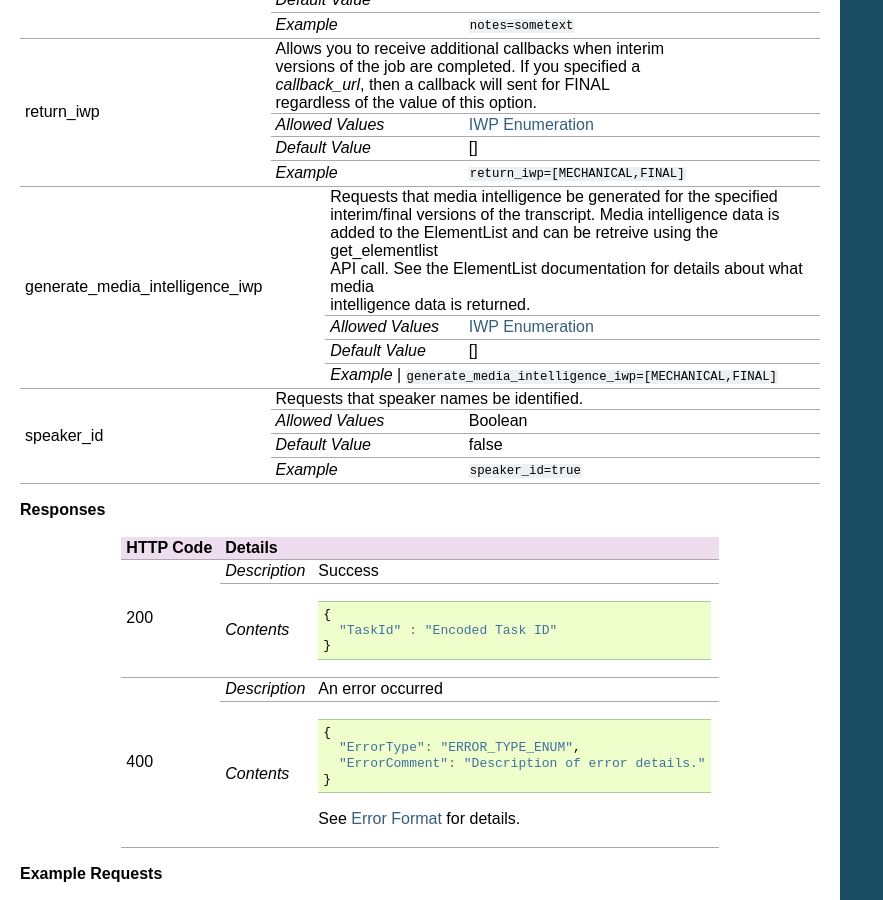
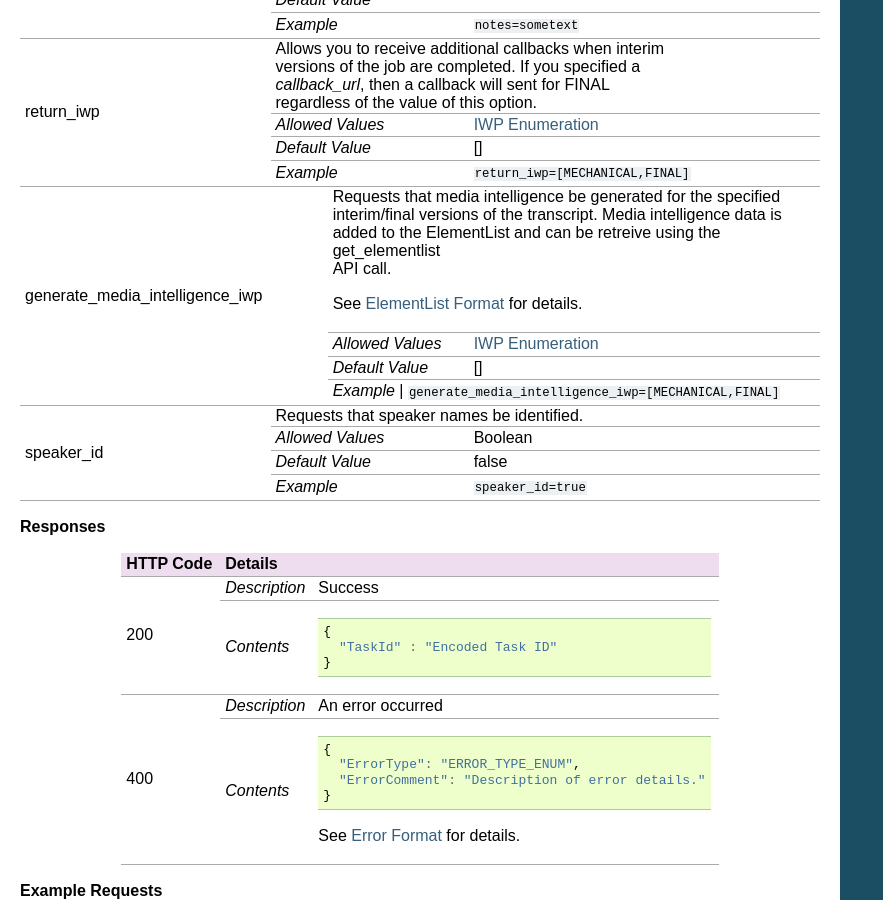
Before and after one commit to cielo24/Docs, a Sphinx documentation site: the page built from api/source/job_control/perform_transcription.rst, in a window 1280 px wide and 900 px high, scrolled down 2046 px. Shown: the whole window, without its empty margins (0-883 px from the left). Built offline with Sphinx 7.4.7, drawn with Linux system fonts in a browser that asks for light colours.

Commit message:
Add link to element list data in perform transcription call

```diff
--- a/api/source/job_control/perform_transcription.rst
+++ b/api/source/job_control/perform_transcription.rst
@@ -191,8 +191,11 @@ See :ref:`callback documentation <callbacks-label>` for details.
 |                                  |  Requests that media intelligence be generated for the specified </br>         |
 |                                  |  interim/final versions of the transcript. Media intelligence data is</br>     |
 |                                  |  added to the ElementList and can be retreive using the get_elementlist</br>   |
-|                                  |  API call. See the ElementList documentation for details about what media</br> |
-|                                  |  intelligence data is returned.                                                |
+|                                  |  API call.                                                                     |
+|                                  |                                                                                |
+|                                  | .. container::                                                                 |
+|                                  |                                                                                |
+|                                  |    See :ref:`elementlist-label` for details.                                   |
 |                                  |                                                                                |
 |                                  +------------------+-------------------------------------------------------------+
 |                                  | `Allowed Values` | :ref:`iwp-label`                                            |
```
